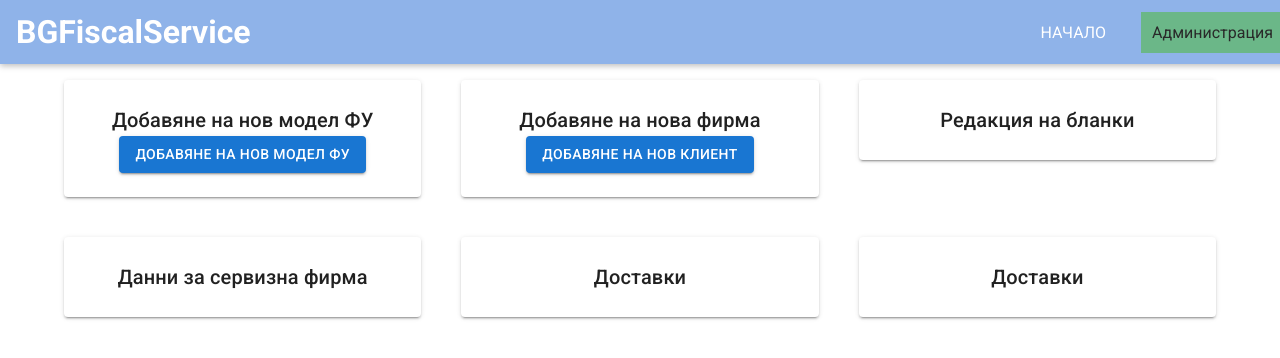
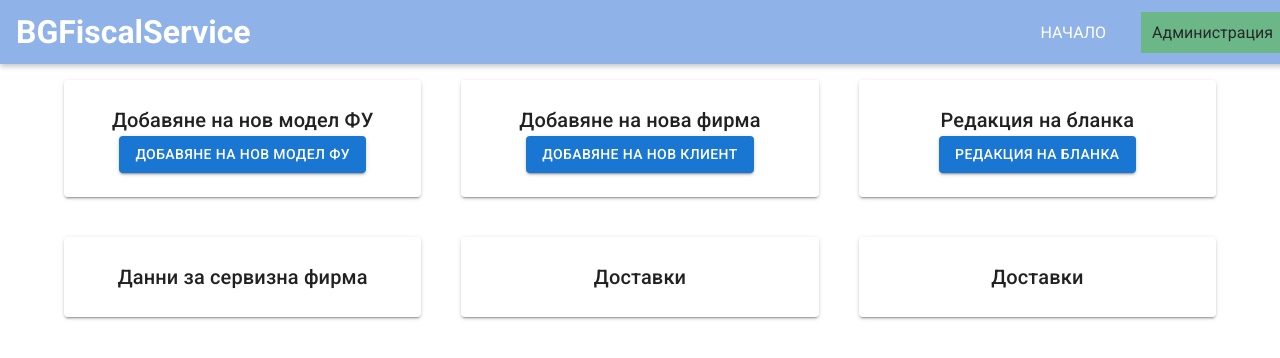
Before and after one commit to failnot3/BG-fisc-service, a React (Create React App) app in the folder front-end/: page /admin in a window 1280 px wide. Shown: the top 358 px of the page. Built offline with nearby package versions, Linux system fonts and the light colour scheme.

Commit message:
demo changes

```diff
--- a/front-end/src/components/sharedComponents/UIelement/gridItemsOne.js
+++ b/front-end/src/components/sharedComponents/UIelement/gridItemsOne.js
@@ -34,7 +34,8 @@ const GridItemAdmin = () => {
         <Paper elevation={2}>
           <Box padding={3} sx={{ textAlign: "center" }}>
             <Typography variant='h6' component='h4'>
-              Редакция на бланки
+              Редакция на бланка
+              <Button variant='contained'>Редакция на бланка</Button>
             </Typography>
           </Box>
         </Paper>
```
